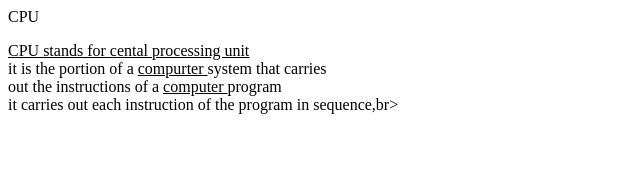
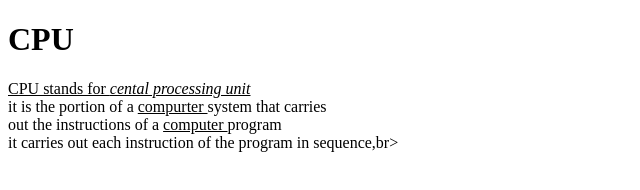
Before and after one commit to iamneo-production/ecbaeaadaeccdfffebaeceaec, a website: page public/index.html in a window 1280 px wide. Shown: the whole page, without its empty margins (0-640 px from the left). Drawn offline with Linux system fonts and the light colour scheme.

Commit message:
Backup Commit

```diff
--- a/public/index.html
+++ b/public/index.html
@@ -2,8 +2,8 @@
 <html>
     <head>
     <body>
-         CPU </title>
-        <p><u> CPU stands for <u> cental processing unit </u></u><br>
+        <h1>  CPU </h1>
+        <p><u> CPU stands for <i> cental processing unit </i></u><br>
             it is the portion of a <u> compurter </u> system that carries<br>
             out the instructions of a <u> computer </u>program<br>
             it carries out each instruction of the program in sequence,br>
```
